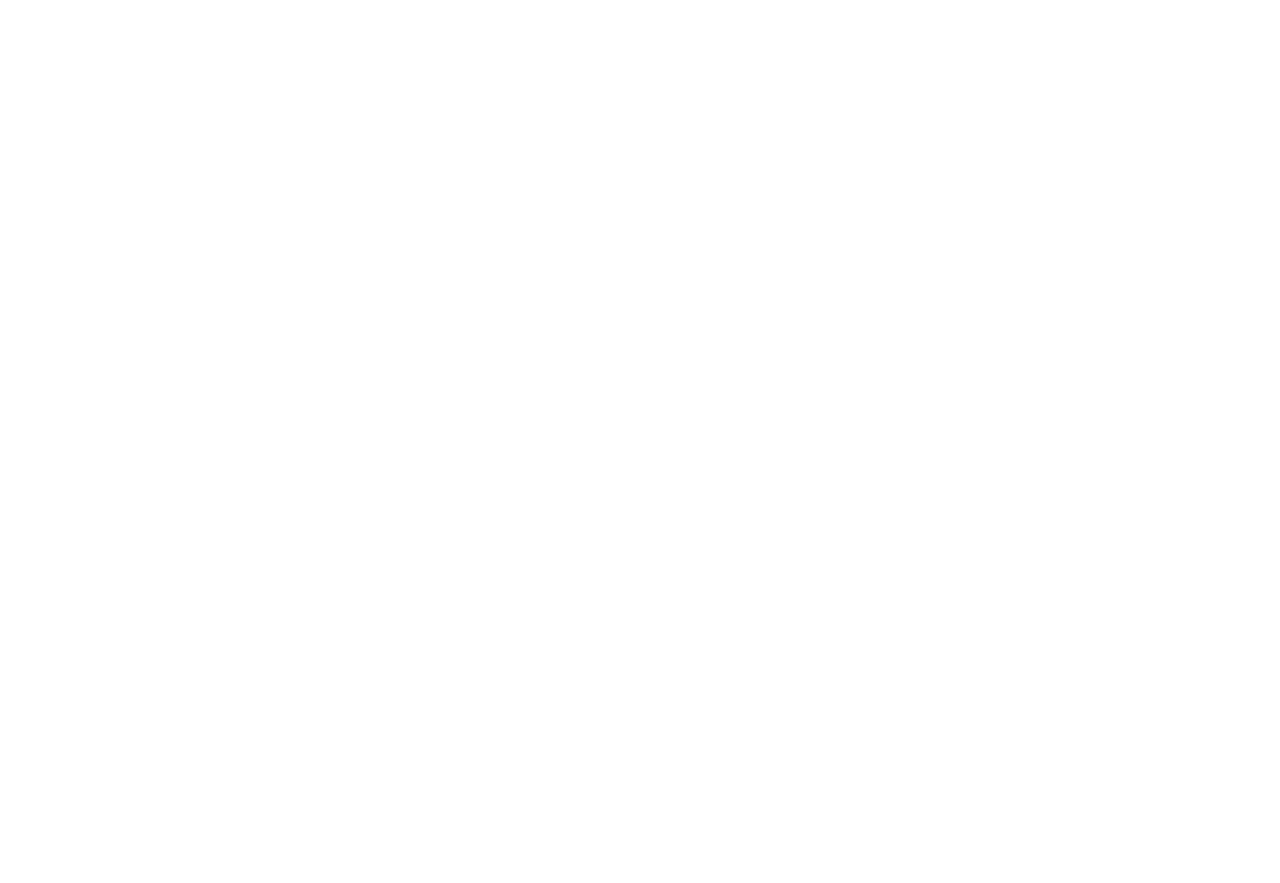
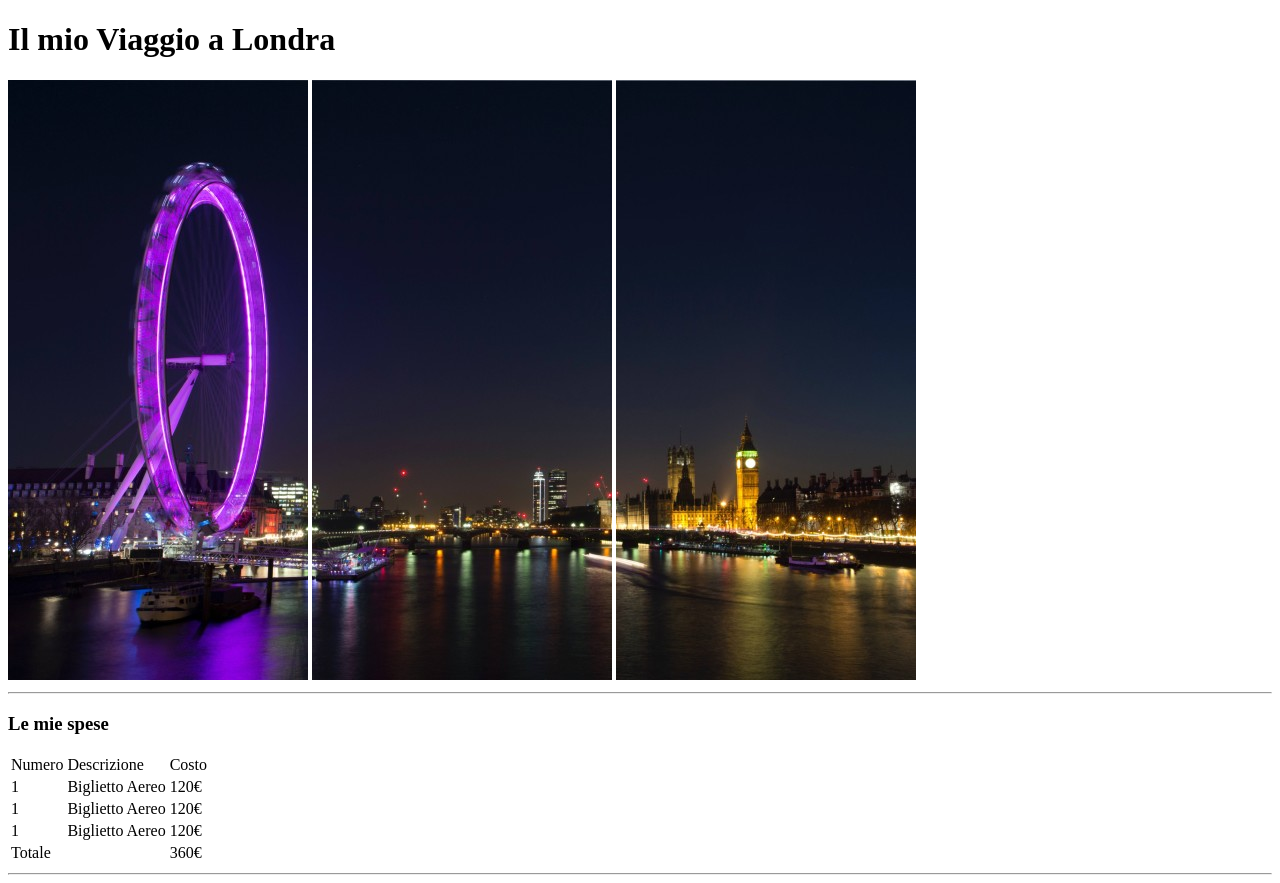
Before and after one commit to Kokkolino/html-london-trip, a plain HTML site: page index.html in a window 1280 px wide. Before the commit the page ends 800 px from the top, so only its background shows below. Drawn offline with Linux system fonts and the light colour scheme.

Commit message:
intro e costi

```diff
--- a/index.html
+++ b/index.html
@@ -4,6 +4,52 @@
     <title>London Tour</title>
 </head>
 <body>
+    <!-- Titolo e Panorama -->
+    <div>
+        <H1>Il mio Viaggio a Londra</H1>
+        <img src="asset/img/pexels-bill-emrich-230794-0.jpg" alt="Ruota Panoramica">
+        <img src="asset/img/pexels-bill-emrich-230794-1.jpg" alt="Panorama">
+        <img src="asset/img/pexels-bill-emrich-230794-2.jpg" alt="Panorama">
+    <hr>
+    </div>
+    <!-- tabella spesa -->
+    <div>
+        <h3>Le mie spese</h3>
+        <table>
+            <thead>
+                <tr>
+                    <td>Numero</td>
+                    <td>Descrizione</td>
+                    <td>Costo</td>
+                </tr>
+            </thead>
+            <tbody>
+                <tr>
+                    <td>1</td>
+                    <td>Biglietto Aereo</td>
+                    <td>120€</td>
+                </tr>
+                <tr>
+                    <td>1</td>
+                    <td>Biglietto Aereo</td>
+                    <td>120€</td>
+                </tr>
+                <tr>
+                    <td>1</td>
+                    <td>Biglietto Aereo</td>
+                    <td>120€</td>
+                </tr>
+            </tbody>
+            <tfoot>
+                <tr>
+                    <td>Totale</td>
+                    <td></td>
+                    <td>360€</td>
+                </tr>
+            </tfoot>
+        </table>
+        <hr>
+    </div>
 
 </body>
 </html>
```
